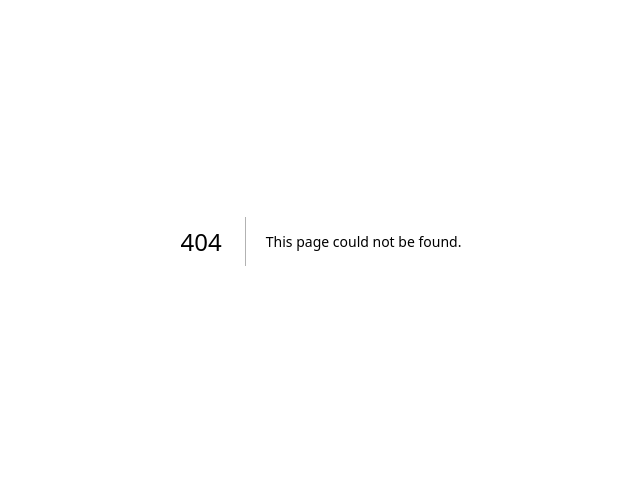
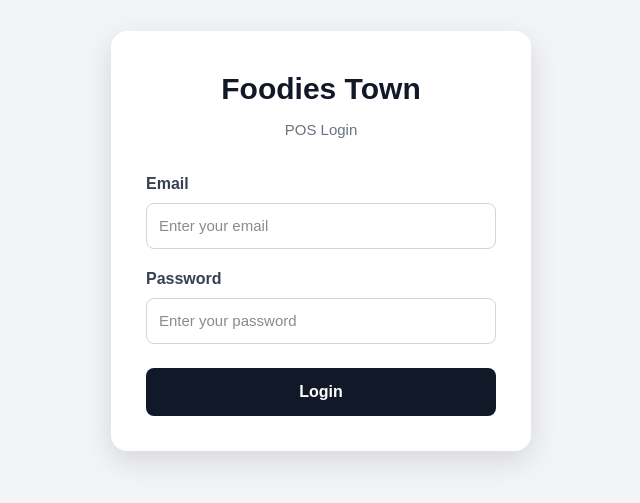
Before and after one commit to suraj011298/foodies-town-pos, a Next.js app: page /login in a window 1280 px wide. Before the commit this address had no page. Shown: the part 159-662 px from the top of the page, without its empty margins (319-959 px from the left). Built offline with nearby package versions, Linux system fonts and the light colour scheme; no server answers.

Commit message:
Add Supabase login

```diff
--- /dev/null
+++ b/app/login/page.tsx
@@ -0,0 +1,185 @@
+"use client";
+
+import { FormEvent, useState } from "react";
+import { useRouter } from "next/navigation";
+import { supabase } from "@/lib/supabase";
+
+export default function LoginPage() {
+  const router = useRouter();
+
+  const [email, setEmail] = useState("");
+  const [password, setPassword] = useState("");
+  const [loading, setLoading] = useState(false);
+  const [error, setError] = useState("");
+
+  async function handleLogin(e: FormEvent<HTMLFormElement>) {
+    e.preventDefault();
+
+    setLoading(true);
+    setError("");
+
+    const { error } = await supabase.auth.signInWithPassword({
+      email,
+      password,
+    });
+
+    if (error) {
+      setError(error.message);
+      setLoading(false);
+      return;
+    }
+
+    router.push("/");
+    router.refresh();
+  }
+
+  return (
+    <main
+      style={{
+        minHeight: "100vh",
+        display: "flex",
+        alignItems: "center",
+        justifyContent: "center",
+        background: "#f3f4f6",
+        padding: "20px",
+      }}
+    >
+      <div
+        style={{
+          width: "100%",
+          maxWidth: "420px",
+          background: "#ffffff",
+          padding: "35px",
+          borderRadius: "16px",
+          boxShadow: "0 10px 30px rgba(0,0,0,0.12)",
+        }}
+      >
+        <div style={{ textAlign: "center", marginBottom: "30px" }}>
+          <h1
+            style={{
+              margin: "0 0 8px",
+              fontSize: "30px",
+              fontWeight: "700",
+              color: "#111827",
+            }}
+          >
+            Foodies Town
+          </h1>
+
+          <p
+            style={{
+              margin: 0,
+              color: "#6b7280",
+              fontSize: "15px",
+            }}
+          >
+            POS Login
+          </p>
+        </div>
+
+        {error && (
+          <div
+            style={{
+              background: "#fee2e2",
+              color: "#b91c1c",
+              padding: "12px 14px",
+              borderRadius: "8px",
+              marginBottom: "20px",
+              fontSize: "14px",
+            }}
+          >
+            {error}
+          </div>
+        )}
+
+        <form onSubmit={handleLogin}>
+          <div style={{ marginBottom: "18px" }}>
+            <label
+              htmlFor="email"
+              style={{
+                display: "block",
+                marginBottom: "7px",
+                fontWeight: "600",
+                color: "#374151",
+              }}
+            >
+              Email
+            </label>
+
+            <input
+              id="email"
+              type="email"
+              value={email}
+              onChange={(e) => setEmail(e.target.value)}
+              placeholder="Enter your email"
+              autoComplete="email"
+              required
+              style={{
+                width: "100%",
+                height: "46px",
+                padding: "0 12px",
+                border: "1px solid #d1d5db",
+                borderRadius: "8px",
+                fontSize: "15px",
+                outline: "none",
+                boxSizing: "border-box",
+              }}
+            />
+          </div>
+
+          <div style={{ marginBottom: "24px" }}>
+            <label
+              htmlFor="password"
+              style={{
+                display: "block",
+                marginBottom: "7px",
+                fontWeight: "600",
+                color: "#374151",
+              }}
+            >
+              Password
+            </label>
+
+            <input
+              id="password"
+              type="password"
+              value={password}
+              onChange={(e) => setPassword(e.target.value)}
+              placeholder="Enter your password"
+              autoComplete="current-password"
+              required
+              style={{
+                width: "100%",
+                height: "46px",
+                padding: "0 12px",
+                border: "1px solid #d1d5db",
+                borderRadius: "8px",
+                fontSize: "15px",
+                outline: "none",
+                boxSizing: "border-box",
+              }}
+            />
+          </div>
+
+          <button
+            type="submit"
+            disabled={loading}
+            style={{
+              width: "100%",
+              height: "48px",
+              border: "none",
+              borderRadius: "8px",
+              background: loading ? "#6b7280" : "#111827",
+              color: "#ffffff",
+              fontSize: "16px",
+              fontWeight: "600",
+              cursor: loading ? "not-allowed" : "pointer",
+            }}
+          >
+            {loading ? "Logging in..." : "Login"}
+          </button>
+        </form>
+      </div>
+    </main>
+  );
+}
```
